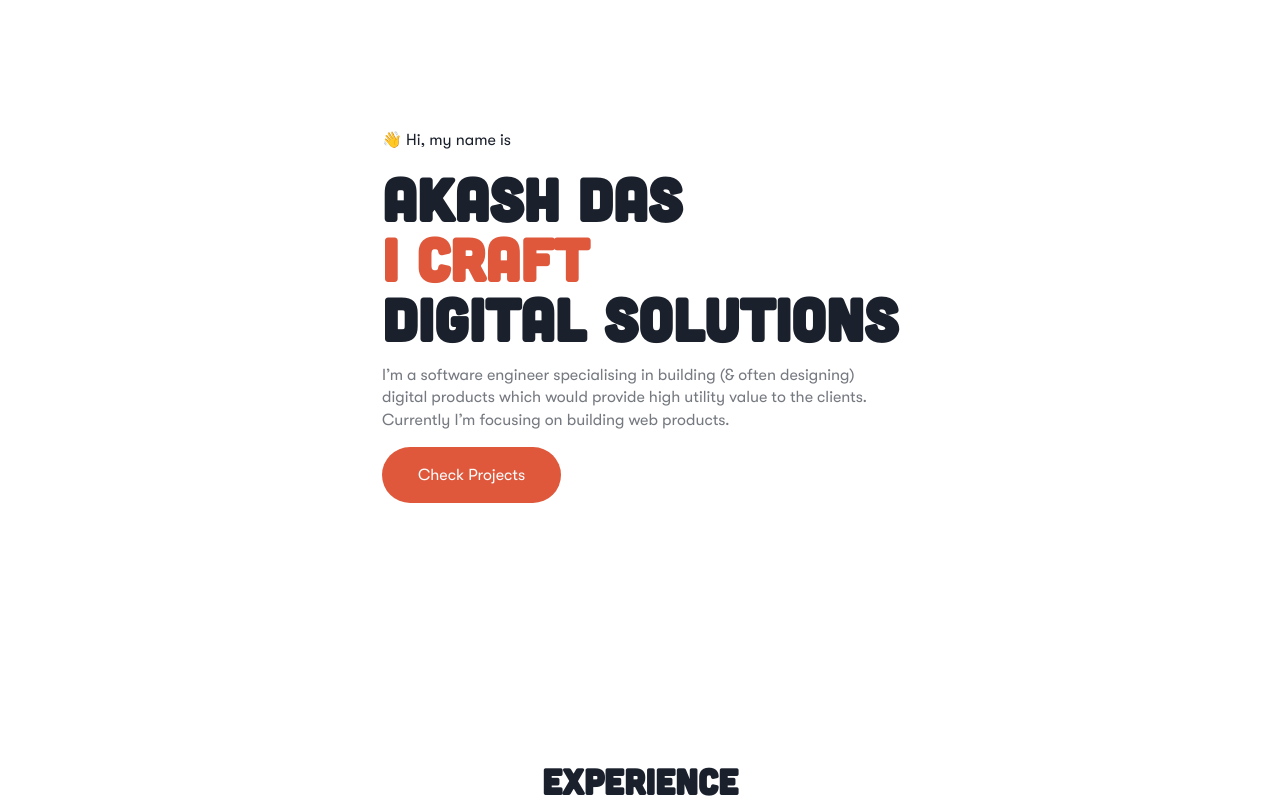
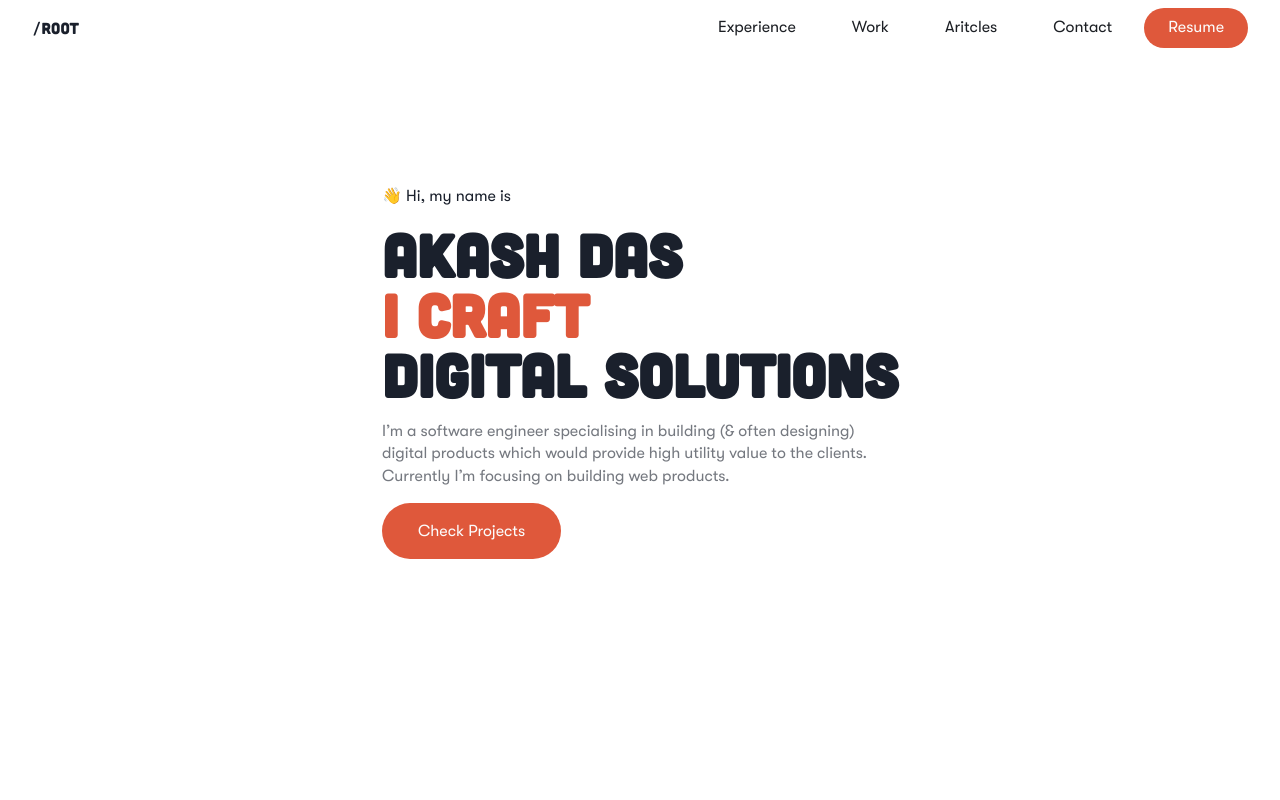
Before and after one commit to AkashSDas/portfolio, a Next.js app: page / in a window 1280 px wide. Shown: the top 800 px of the page. Built offline with nearby package versions, Linux system fonts and the light colour scheme.

Commit message:
make nav responsive

```diff
--- a/src/components/navbar.tsx
+++ b/src/components/navbar.tsx
@@ -22,6 +22,7 @@ export default function Navbar() {
       <HStack gap={pxToRem(8)}>
         <Button
           variant="ghost"
+          display={{ base: "none", md: "block" }}
           onClick={() =>
             (experienceRef.current as any).scrollIntoView({
               behavior: "smooth",
@@ -34,6 +35,7 @@ export default function Navbar() {
         </Button>
         <Button
           variant="ghost"
+          display={{ base: "none", md: "block" }}
           onClick={() =>
             (workRef.current as any).scrollIntoView({
               behavior: "smooth",
@@ -46,6 +48,7 @@ export default function Navbar() {
         </Button>
         <Button
           variant="ghost"
+          display={{ base: "none", md: "block" }}
           onClick={() =>
             (articlesRef.current as any).scrollIntoView({
               behavior: "smooth",
@@ -58,6 +61,7 @@ export default function Navbar() {
         </Button>
         <Button
           variant="ghost"
+          display={{ base: "none", md: "block" }}
           onClick={() =>
             (contactRef.current as any).scrollIntoView({
               behavior: "smooth",
--- a/src/pages/_app.tsx
+++ b/src/pages/_app.tsx
@@ -55,7 +55,7 @@ export default function App({ Component, pageProps }: AppProps) {
             contactRef,
           }}
         >
-          {/* <Navbar /> */}
+          <Navbar />
           <Component {...pageProps} />
         </ScrollContext.Provider>
       </ChakraProvider>
```
